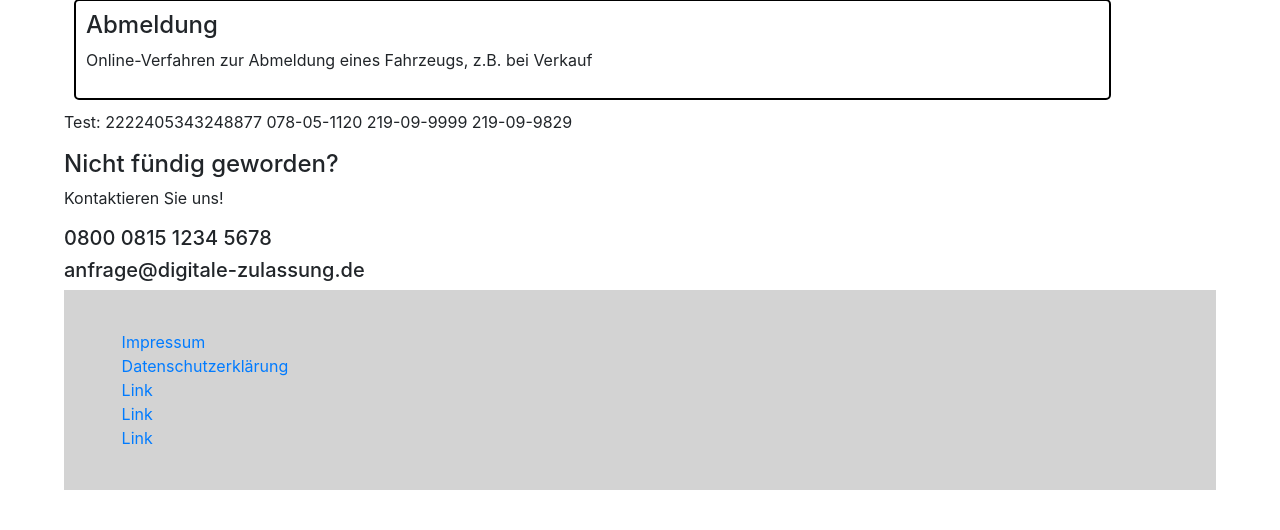
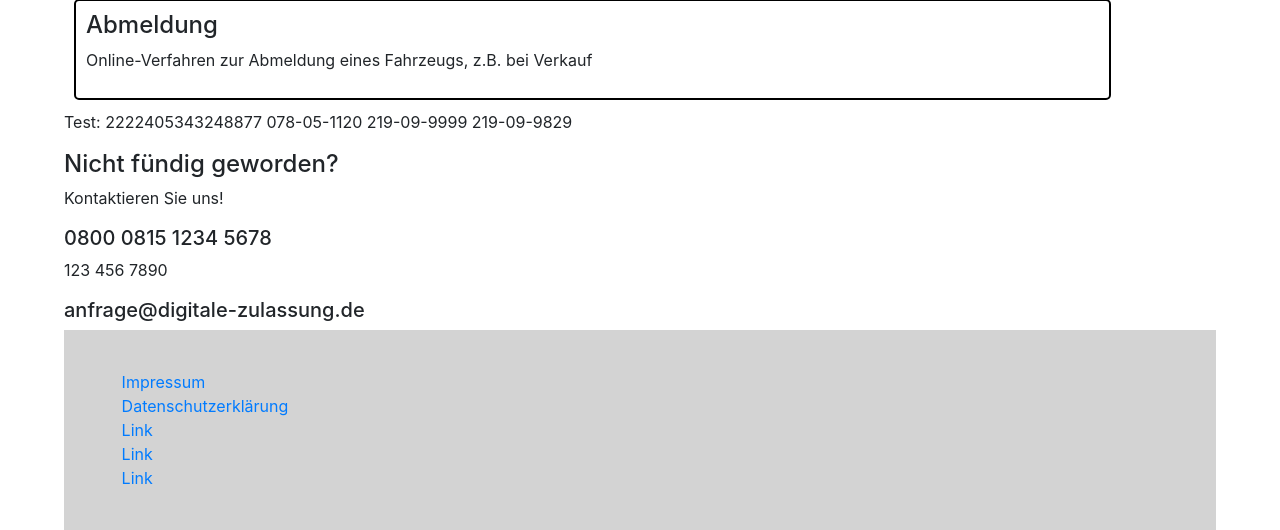
Before and after one commit to MarkusDHS/dizutest, a Django app: page / in a window 1280 px wide. Shown: the part 616-1146 px from the top of the page. Before the commit the page ends 1106 px from the top, so only its background shows below. Run offline with Django 3.2, Linux system fonts and the light colour scheme; data comes from the database, SQL or seed files in the repository; some libraries are stand-ins or nearby versions.

Commit message:
Update home.html

```diff
--- a/main/templates/main/home.html
+++ b/main/templates/main/home.html
@@ -36,6 +36,7 @@
     <h4> Nicht fündig geworden?</h4>
     <p>Kontaktieren Sie uns!</p>
     <h5> 0800 0815 1234 5678 </h5>
+    <p> 123 456 7890 </p>
     <h5> anfrage@digitale-zulassung.de</h5>
 </div>
 
```
